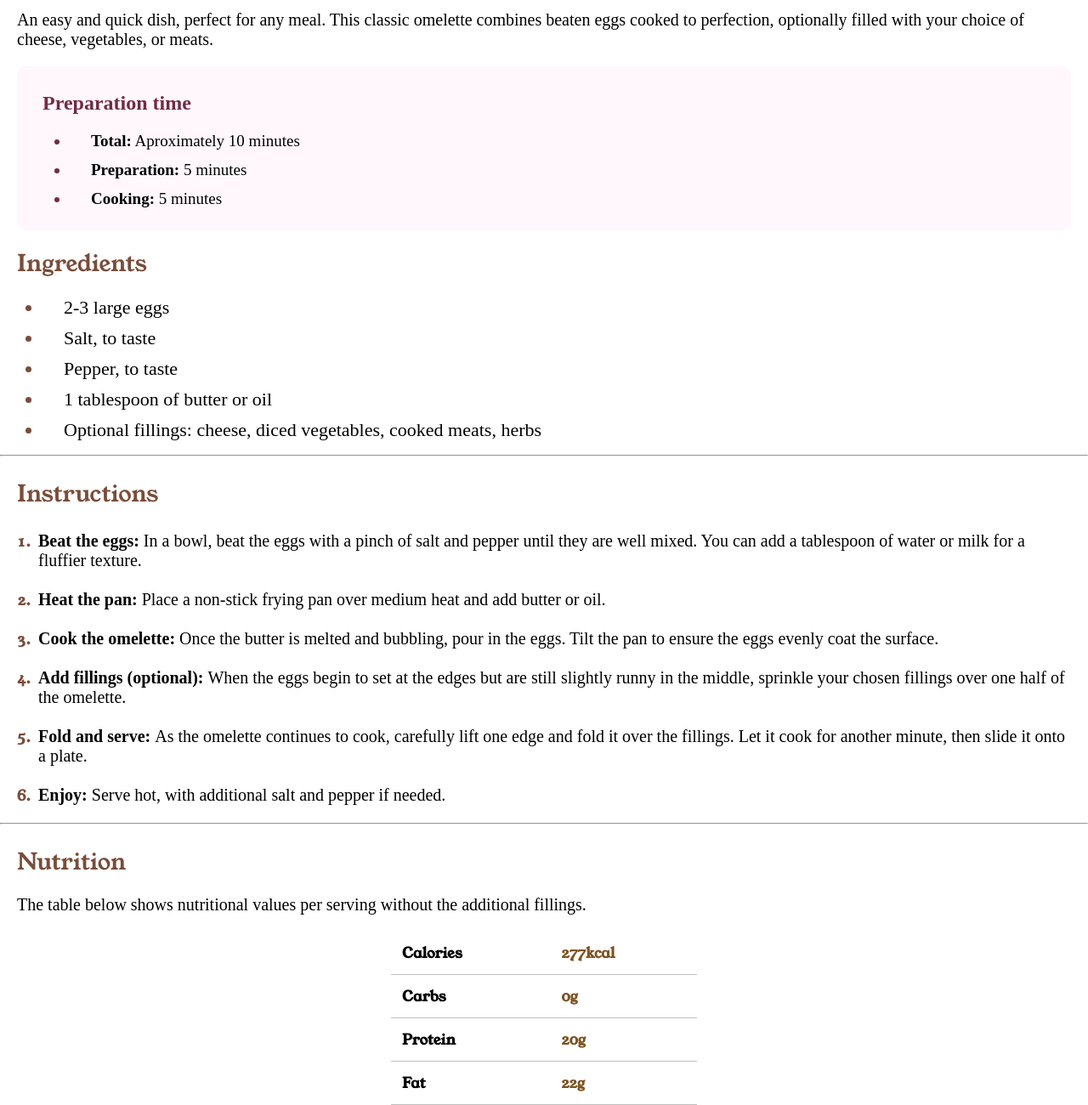
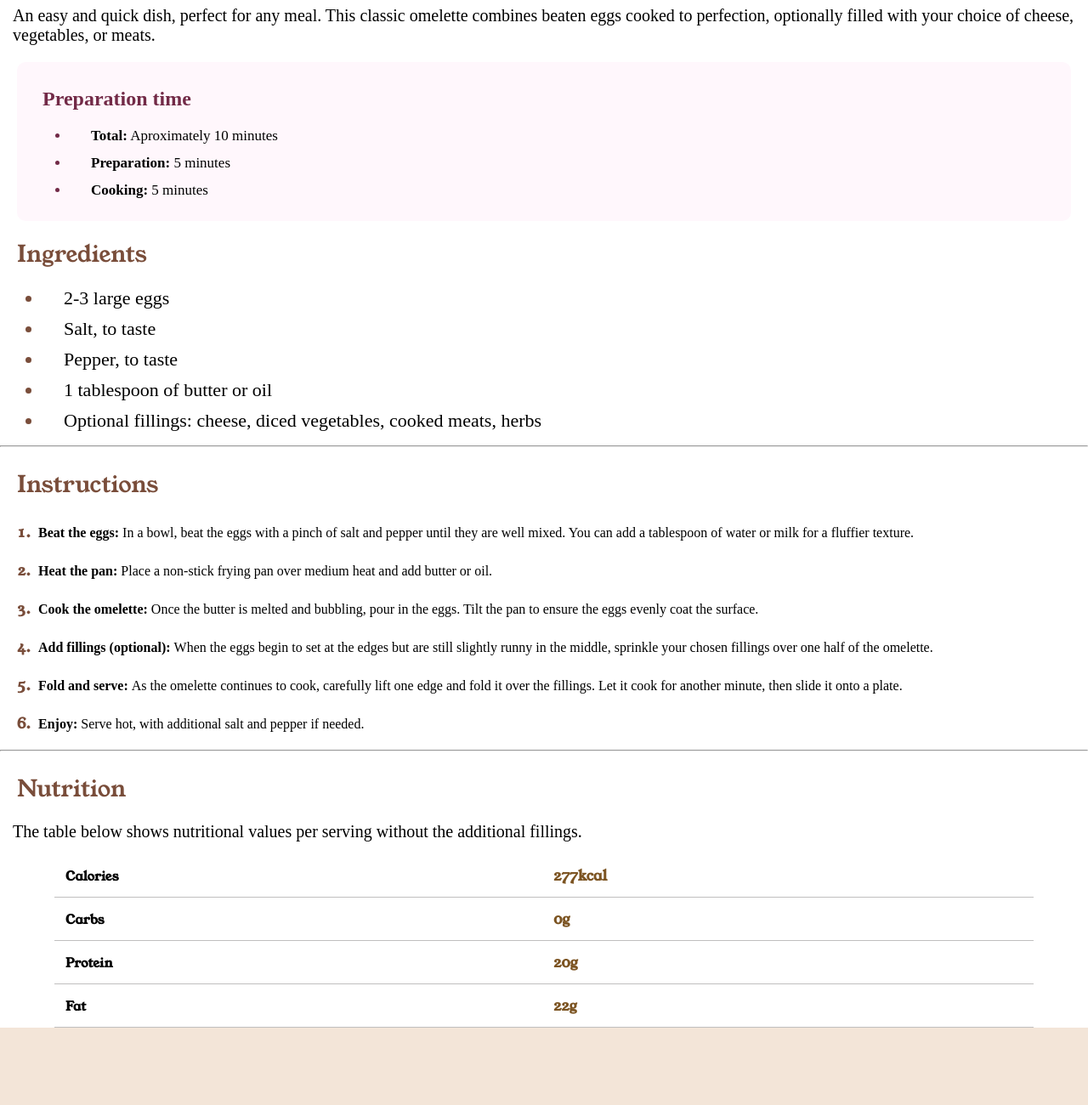
Before and after one commit to Weslley-Holanda-Santos/RecipePage, a plain HTML site: page index.html in a window 1280 px wide. Shown: the part 666-1966 px from the top of the page at 85% size. After the commit the page ends 1875 px from the top, so only its background shows below. Drawn offline with Linux system fonts and the light colour scheme.

Commit message:
Recipe Page

```diff
--- a/css/media.css
+++ b/css/media.css
@@ -24,14 +24,13 @@
     }
 
     .container p {
-        margin: 20px;
+        margin: 15px;
         font-size: 20px;
     }
 
     .preparation ul li{
-        font-size: 19px;
-        white-space: nowrap;
-        margin-right: 10px;
+        font-size: 17px;
+        margin-right: 8px;
     }
     .preparation,
     .ingredients h2,
@@ -47,7 +46,7 @@
     .instructions ol li {
         margin-right: 12px;
         padding: 5px;
-        font-size: 20px;
+        font-size: 16px;
     }
 
     .nutrition table{
@@ -56,15 +55,15 @@
 
     .nutrition #bold{
         font-weight: bold;
-        font-size: 17px;
+        font-size: 15px;
         font-family: 'Young Serif', sans-serif;
 
      }
 
     table {
         margin: 10px;
-        width: 100%;
-        max-width: 360px;
+        width: 90%;
+        max-width: none;
         margin: 0 auto;
     }
 }
```
